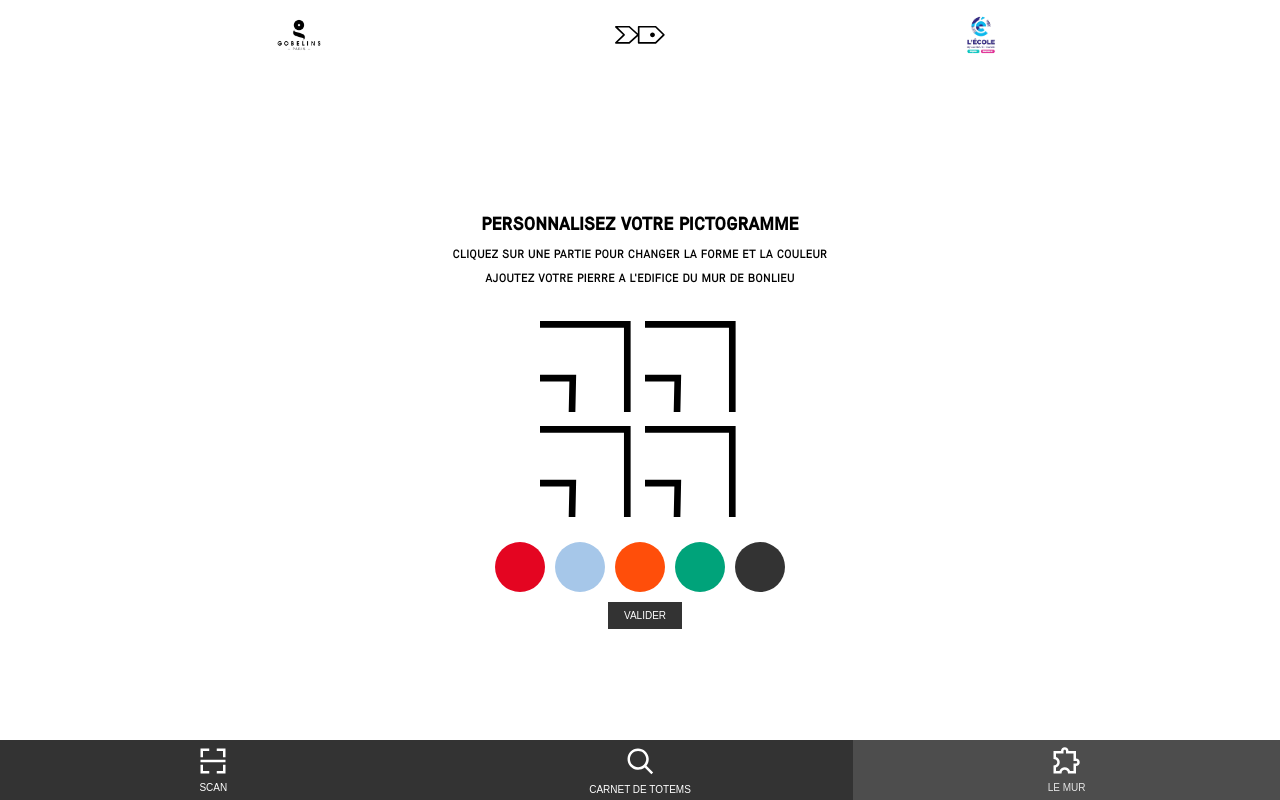
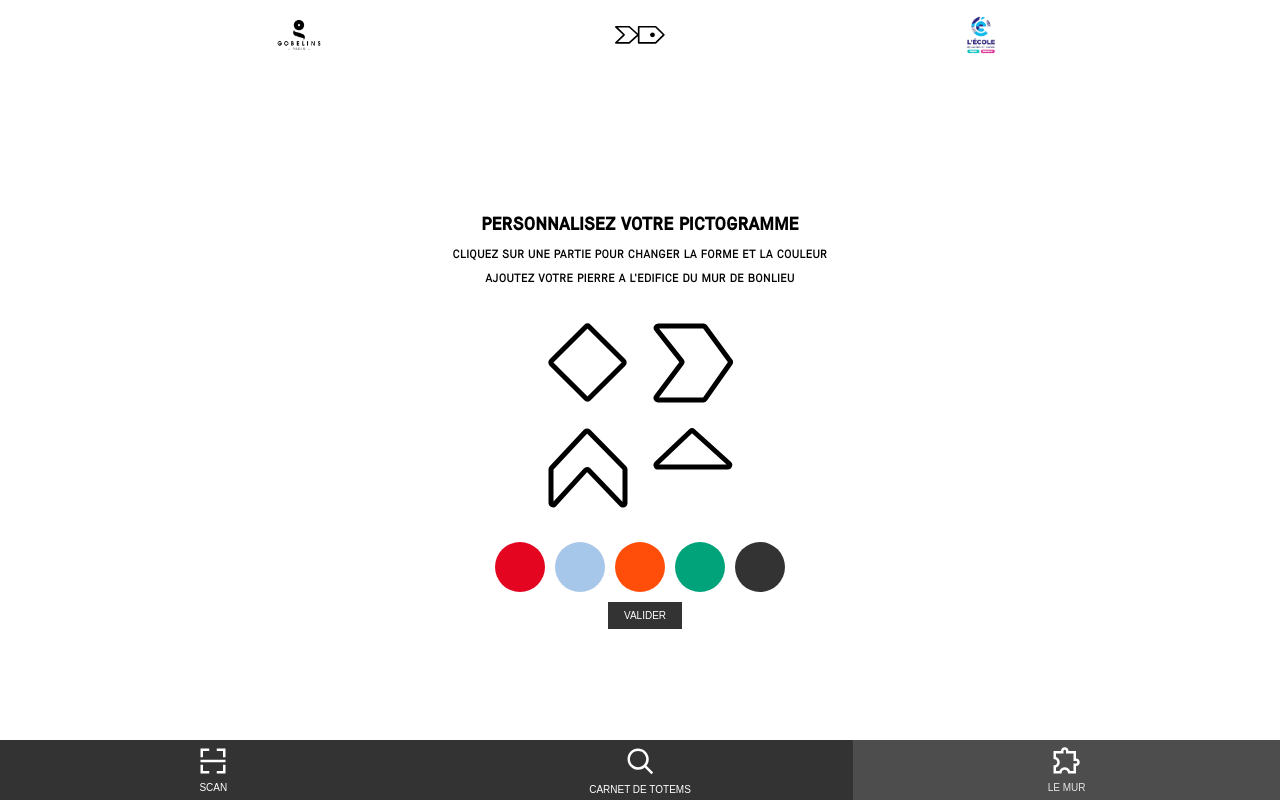
Before and after one commit to anaismoreaugeo/bonlieutreasurehunt, a Vue app in the folder front/: page /treasure-result in a window 1280 px wide. Built offline with nearby package versions, Linux system fonts and the light colour scheme.

Commit message:
Updated totem creation system.

```diff
--- a/front/src/components/SliderSquare.vue
+++ b/front/src/components/SliderSquare.vue
@@ -5,18 +5,59 @@
         <path d="M0.35247 8.11719C-0.11628 8.60547 -0.11628 9.39844 0.35247 9.88672L7.55247 17.3867C8.02122 17.875 8.78247 17.875 9.25122 17.3867C9.71997 16.8984 9.71997 16.1055 9.25122 15.6172L2.89872 9L9.24747 2.38281C9.71622 1.89453 9.71622 1.10156 9.24747 0.613281C8.77872 0.125 8.01747 0.125 7.54872 0.613281L0.34872 8.11328L0.35247 8.11719Z" fill="#333333"/>
       </svg>
     </div>
-    <svg v-if="currentForm === Forms.Form1" :class="colorClass" viewBox="0 0 200 200">
-      <polygon points="-156.84 131.24 -156.84 356.66 66.49 356.66 66.49 244 183.78 244 183.78 15.61 -40.17 15.61 -40.17 128.79 68.99 128.79 66.49 244 -41.86 244 -40.17 128.79 -156.84 131.24"/>
-    </svg>
-    <svg v-if="currentForm === Forms.Form2" :class="colorClass" viewBox="0 0 200 200">
-      <circle cx="-1.23" cy="201.84" r="193.18"/>
-    </svg>
-    <svg v-if="currentForm === Forms.Form3" :class="colorClass" viewBox="0 0 200 200">
-      <polyline points="0 200 184.77 15.23 184.77 200"/>
-    </svg>
-    <svg v-if="currentForm === Forms.Form4" :class="colorClass" viewBox="0 0 200 200">
-      <circle cx="99.91" cy="100.51" r="27.06"/>
-    </svg>
+
+    <div v-if="id === Category.Canard">
+      <svg v-if="currentForm === Forms.Form1" :class="colorClass" width="80" height="80" viewBox="0 0 80 80" xmlns="http://www.w3.org/2000/svg">
+        <path d="M40.9142 75.5858L75.5858 40.9142C76.3668 40.1332 76.3668 38.8668 75.5858 38.0858L40.9142 3.41421C40.1332 2.63316 38.8668 2.63316 38.0858 3.41421L3.41422 38.0858C2.63317 38.8668 2.63317 40.1332 3.41422 40.9142L38.0858 75.5858C38.8668 76.3668 40.1332 76.3668 40.9142 75.5858Z" stroke-width="5" stroke-linejoin="round"/>
+      </svg>
+      <svg v-if="currentForm === Forms.Form2" :class="colorClass" width="80" height="80" viewBox="0 0 80 80" xmlns="http://www.w3.org/2000/svg">
+        <rect x="3" y="3" width="74" height="74" rx="2" stroke-width="5"/>
+      </svg>
+      <svg v-if="currentForm === Forms.Form3" :class="colorClass" width="80" height="80" viewBox="0 0 80 80" xmlns="http://www.w3.org/2000/svg">
+        <rect x="3" y="3" width="74" height="74" rx="3" stroke-width="5"/>
+        <circle cx="56" cy="23.4314" r="4"/>
+        <circle cx="24" cy="57.4314" r="4"/>
+      </svg>
+    </div>
+
+    <div v-if="id === Category.Poisson">
+      <svg v-if="currentForm === Forms.Form1" :class="colorClass" width="80" height="80" viewBox="0 0 80 80" xmlns="http://www.w3.org/2000/svg">
+        <path d="M77.1733 40.2416L51.98 76.1487C51.6056 76.6823 50.9946 77 50.3428 77L5.00557 77C3.35645 77 2.41597 75.1164 3.4069 73.7982L28.5918 40.296C29.1379 39.5696 29.1256 38.5664 28.5619 37.8537L3.56261 6.24056C2.52563 4.92926 3.45959 3 5.13136 3L50.3731 3C51.008 3 51.6052 3.30147 51.9823 3.81232L77.1452 37.9052C77.6558 38.597 77.6671 39.5377 77.1733 40.2416Z" stroke-width="5" stroke-linejoin="round"/>
+      </svg>
+      <svg v-if="currentForm === Forms.Form2" :class="colorClass" width="80" height="80" viewBox="0 0 80 80" xmlns="http://www.w3.org/2000/svg">
+        <path d="M45.5567 77L5 77C3.89543 77 3 76.1046 3 75L3 5C3 3.89543 3.89543 3 5 3L45.5567 3C46.154 3 46.7201 3.26696 47.1 3.72786L75.9513 38.7279C76.5603 39.4666 76.5603 40.5334 75.9513 41.2722L47.1 76.2721C46.7201 76.733 46.154 77 45.5567 77Z" stroke-width="5" stroke-linejoin="round"/>
+        <circle cx="33" cy="40" r="4"/>
+      </svg>
+      <svg v-if="currentForm === Forms.Form3" :class="colorClass" width="80" height="80" viewBox="0 0 80 80" xmlns="http://www.w3.org/2000/svg">
+        <path d="M41.349 41.4098L6.41865 76.5599C5.16054 77.8259 3.00001 76.9349 3 75.1501L3 4.84991C3 3.06508 5.16053 2.17412 6.41864 3.44014L41.349 38.5902C42.1242 39.3703 42.1242 40.6298 41.349 41.4098Z" stroke-width="5" stroke-linejoin="round"/>
+      </svg>
+    </div>
+
+    <div v-if="id === Category.Poulpe">
+      <svg v-if="currentForm === Forms.Form1" :class="colorClass" width="80" height="80" viewBox="0 0 80 80" xmlns="http://www.w3.org/2000/svg">
+        <path d="M40.5247 3.48387L76.4249 39.9346C76.7934 40.3088 77 40.8129 77 41.338V75.032C77 76.8331 74.8058 77.7164 73.5579 76.4177L40.5424 42.0578C39.7416 41.2244 38.4031 41.2413 37.6236 42.0947L6.47669 76.1938C5.24537 77.5418 3 76.6707 3 74.8449V41.3087C3 40.801 3.19306 40.3123 3.54002 39.9417L37.6398 3.52037C38.4165 2.69084 39.7274 2.67426 40.5247 3.48387Z" stroke-width="5" stroke-linejoin="round"/>
+      </svg>
+      <svg v-if="currentForm === Forms.Form2" :class="colorClass" width="80" height="80" viewBox="0 0 80 80" xmlns="http://www.w3.org/2000/svg">
+        <path d="M77 37.7787L77 5C77 3.89543 76.1046 3 75 3L5 3C3.89543 3 3 3.89543 3 5L3 73.7247C3 75.2209 4.58266 76.1873 5.91361 75.5038L75.9136 39.5579C76.5806 39.2154 77 38.5285 77 37.7787Z" stroke-width="5" stroke-linejoin="round"/>
+        <circle cx="8" cy="8" r="4" transform="matrix(-1 -2.18557e-08 -2.18557e-08 1 48 17)"/>
+      </svg>
+      <svg v-if="currentForm === Forms.Form3" :class="colorClass" width="80" height="80" viewBox="0 0 80 80" xmlns="http://www.w3.org/2000/svg">
+        <path d="M3.91422 6.28922L74.7108 77.0858C75.9707 78.3457 78.125 77.4534 78.125 75.6716L78.125 4.875C78.125 3.77043 77.2296 2.875 76.125 2.875L5.32843 2.875C3.54662 2.875 2.65429 5.02929 3.91422 6.28922Z" stroke-width="5" stroke-linejoin="round"/>
+      </svg>
+    </div>
+
+    <div v-if="id === Category.Bateau">
+      <svg v-if="currentForm === Forms.Form1" :class="colorClass" width="80" height="80" viewBox="0 0 80 80" xmlns="http://www.w3.org/2000/svg">
+        <path d="M74.7974 39H5.0128C3.20567 39 2.32524 36.7933 3.63605 35.5493L37.645 3.27394C38.4026 2.55494 39.5859 2.54001 40.3614 3.23965L76.1371 35.515C77.4972 36.742 76.6292 39 74.7974 39Z" stroke-width="5" stroke-linejoin="round"/>
+      </svg>
+      <svg v-if="currentForm === Forms.Form2" :class="colorClass" width="80" height="80" viewBox="0 0 80 80" xmlns="http://www.w3.org/2000/svg">
+        <circle cx="23" cy="21.875" r="4"/>
+        <path d="M73.5718 6.29162L6.66181 72.9748C5.4009 74.2314 3.25 73.3383 3.25 71.5581L3.24999 4.87501C3.25 3.77043 4.14542 2.875 5.24999 2.875L72.16 2.875C73.9434 2.875 74.835 5.03267 73.5718 6.29162Z" stroke-width="5" stroke-linejoin="round"/>
+      </svg>
+      <svg v-if="currentForm === Forms.Form3" :class="colorClass" width="80" height="80" viewBox="0 0 80 80" xmlns="http://www.w3.org/2000/svg">
+        <path d="M33.9854 44L5 44C3.89543 44 3 43.1046 3 42L3 5.3C3 4.19544 3.89544 3.3 5 3.3L72.0446 3.30001C73.844 3.30001 74.7282 5.49068 73.4329 6.7397L35.3737 43.4397C35.0009 43.7991 34.5032 44 33.9854 44Z" stroke-width="5" stroke-linejoin="round"/>
+      </svg>
+    </div>
     <div v-if="this.selectedSquare" @click="nextImage" style="margin-left: 6px;">
       <svg width="10" height="18" viewBox="0 0 10 18" fill="none" xmlns="http://www.w3.org/2000/svg">
         <path d="M9.64753 8.11719C10.1163 8.60547 10.1163 9.39844 9.64753 9.88672L2.44753 17.3867C1.97878 17.875 1.21753 17.875 0.748779 17.3867C0.280029 16.8984 0.280029 16.1055 0.748779 15.6172L7.10128 9L0.752529 2.38281C0.283779 1.89453 0.283779 1.10156 0.752529 0.613281C1.22128 0.125 1.98253 0.125 2.45128 0.613281L9.65128 8.11328L9.64753 8.11719Z" fill="#333333"/>
@@ -26,11 +67,14 @@
 </template>
 
 <script>
-import {Colors, Forms} from "@/store";
+import {Category, Colors, Forms} from "@/store";
 
 export default {
   name: 'SliderSquare',
   computed: {
+    Category() {
+      return Category
+    },
     Forms() {
       return Forms
     }
@@ -58,6 +102,8 @@ export default {
       this.currentForm = logoStructure.form;
       this.currentColor = logoStructure.color;
     }
+
+    this.$store.dispatch('updateLogoStructure', { id: this.id, form: this.currentForm, color: this.colorClass });
   },
   methods: {
     selectSquare() {
@@ -65,12 +111,12 @@ export default {
       this.$store.dispatch('updateSelectedSquare', { id: this.id });
     },
     previousImage() {
-      this.currentForm = (this.currentForm - 1) % 4;
+      this.currentForm = (this.currentForm - 1 + 3) % 3;
       this.$store.dispatch('updateLogoStructure', { id: this.id, form: this.currentForm, color: this.colorClass });
       this.$emit('update-last-clicked');
     },
     nextImage() {
-      this.currentForm = (this.currentForm + 1) % 4;
+      this.currentForm = (this.currentForm + 1) % 3;
       this.$store.dispatch('updateLogoStructure', { id: this.id, form: this.currentForm, color: this.colorClass });
       this.$emit('update-last-clicked');
     }
@@ -99,7 +145,6 @@ export default {
 
         if (logoStructure) {
           this.$store.dispatch('updateSelectedColor', { color: logoStructure.color });
-
         }
       }
     }
--- a/front/src/components/TreasureResult.vue
+++ b/front/src/components/TreasureResult.vue
@@ -7,10 +7,10 @@
     </div>
     <div class="content">
       <div class="center-square" :class="{ 'no-border': validated }">
-        <SliderSquare class="inner-square top-left" :colorClass="colors[0]" :id="0"/>
-        <SliderSquare class="inner-square top-right" :colorClass="colors[1]" :id="1" />
-        <SliderSquare class="inner-square bottom-left" :colorClass="colors[2]" :id="2" />
-        <SliderSquare class="inner-square bottom-right" :colorClass="colors[3]" :id="3" />
+        <SliderSquare class="inner-square top-left" :colorClass="colors[Category.Canard]" :id="Category.Canard"/>
+        <SliderSquare class="inner-square top-right" :colorClass="colors[Category.Poisson]" :id="Category.Poisson" />
+        <SliderSquare class="inner-square bottom-left" :colorClass="colors[Category.Poulpe]" :id="Category.Poulpe" />
+        <SliderSquare class="inner-square bottom-right" :colorClass="colors[Category.Bateau]" :id="Category.Bateau" />
       </div>
     </div>
     <div class="bottom-dots">
@@ -34,11 +34,14 @@
 import SliderSquare from './SliderSquare.vue';
 import html2canvas from 'html2canvas';
 import axios from "axios";
-import {Colors} from "@/store";
+import {Category, Colors} from "@/store";
 
 export default {
   name: 'TreasureResult',
   computed: {
+    Category() {
+      return Category
+    },
     Colors() {
       return Colors
     }
@@ -102,6 +105,8 @@ export default {
 
     async placeOnWall() {
       try {
+        console.log(this.$store.getters.getFullLogo())
+
         await axios.post('/api/add-logo', {
           logo: this.$store.getters.getFullLogo()
         })
--- a/front/src/store/index.js
+++ b/front/src/store/index.js
@@ -12,7 +12,13 @@ export const Forms = {
   Form1: 0,
   Form2: 1,
   Form3: 2,
-  Form4: 3
+}
+
+export const Category = {
+  Canard: 0,
+  Poisson: 1,
+  Poulpe: 2,
+  Bateau: 3
 }
 
 export default createStore({
--- a/front/src/styles/main.scss
+++ b/front/src/styles/main.scss
@@ -452,15 +452,15 @@ main {
   cursor: pointer;
 }
 
-.cls-1 {
+.cls-1, .cls-1.path {
   stroke: black;
   fill: none;
   stroke-miterlimit: 10;
   stroke-width: 14px;
 }
 
-.green-stroke {
-  stroke: #00A37A ;
+.green-stroke, .green-stroke.path {
+  stroke: #00A37A !important;
 
   fill: none;
   stroke-miterlimit: 10;
```
